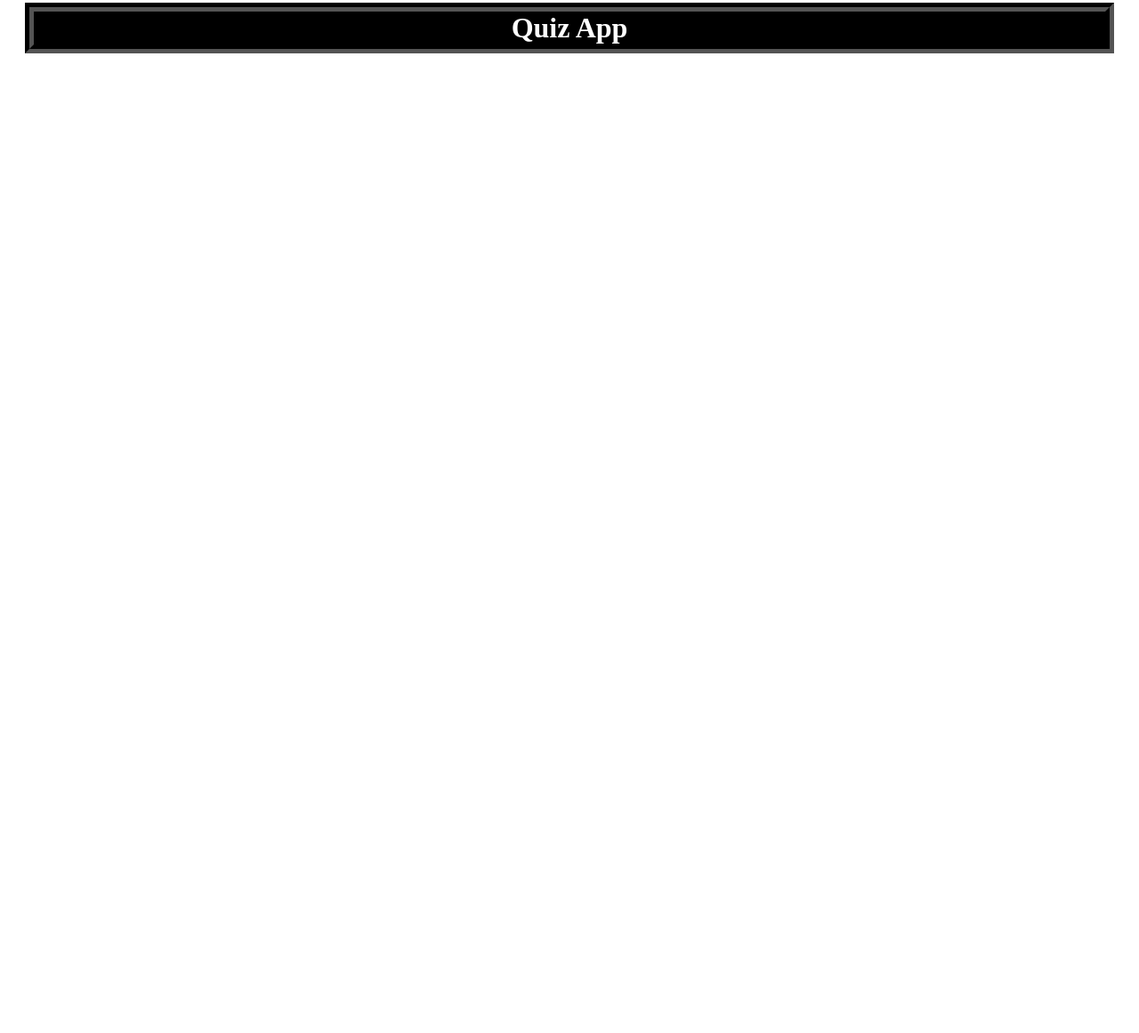
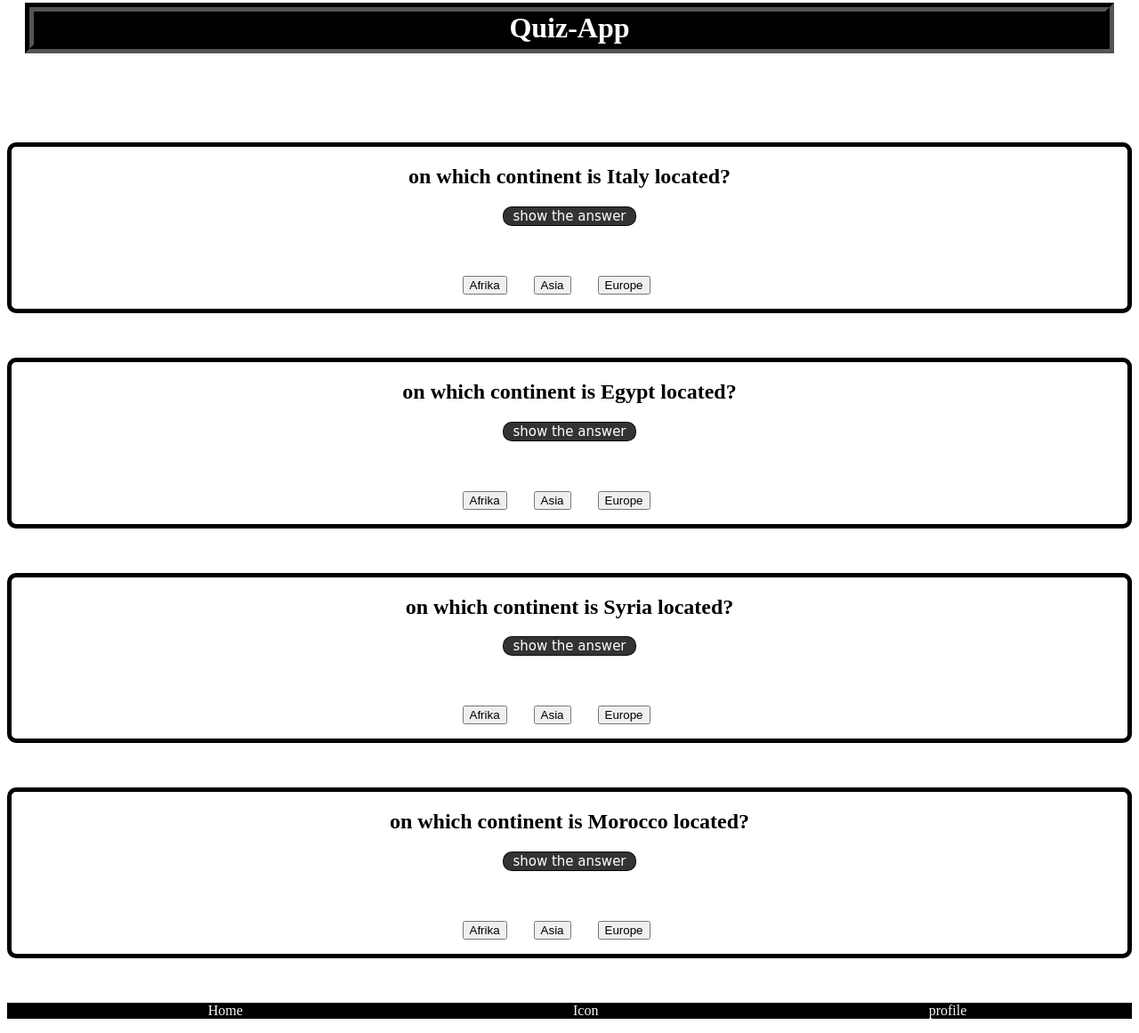
Before and after one commit to AbdulrahmanTabbakh/quiz-app-new, a plain HTML site: page index.html in a window 1280 px wide. Shown: the part 17-1178 px from the top of the page at 89% size. Before the commit the page ends 800 px from the top, so only its background shows below. Drawn offline with Linux system fonts and the light colour scheme.

Commit message:
update html and css

```diff
--- a/index.html
+++ b/index.html
@@ -4,10 +4,69 @@
     <meta charset="UTF-8" />
     <meta name="viewport" content="width=device-width, initial-scale=1.0" />
     <link rel="stylesheet" href="styles.css" />
+
     <title>Quiz App</title>
   </head>
-  <header>
-    <h1>Quiz App</h1>
-  </header>
-  <body></body>
+
+  <body>
+    <header>
+      <h1>Quiz-App</h1>
+    </header>
+
+    <main>
+      <section class="quetion-card">
+        <span class="material-symbols-outlined bookmark"> bookmark </span>
+        <h2 class="quetion">on which continent is Italy located?</h2>
+        <button class="button-answer">show the answer</button>
+
+        <ul class="answer">
+          <li class="tag"><button>Afrika</button></li>
+          <li class="tag"><button>Asia</button></li>
+          <li class="tag"><button>Europe</button></li>
+        </ul>
+      </section>
+
+      <section class="quetion-card">
+        <h2 class="quetion">on which continent is Egypt located?</h2>
+        <button class="button-answer">show the answer</button>
+
+        <ul class="answer">
+          <li class="tag"><button>Afrika</button></li>
+          <li class="tag"><button>Asia</button></li>
+          <li class="tag"><button>Europe</button></li>
+        </ul>
+      </section>
+
+      <section class="quetion-card">
+        <h2 class="quetion">on which continent is Syria located?</h2>
+        <button class="button-answer">show the answer</button>
+
+        <ul class="answer">
+          <li class="tag"><button>Afrika</button></li>
+          <li class="tag"><button>Asia</button></li>
+          <li class="tag"><button>Europe</button></li>
+        </ul>
+      </section>
+      <section class="quetion-card">
+        <h2 class="quetion">on which continent is Morocco located?</h2>
+        <button class="button-answer">show the answer</button>
+
+        <ul class="answer">
+          <li class="tag"><button>Afrika</button></li>
+          <li class="tag"><button>Asia</button></li>
+          <li class="tag"><button>Europe</button></li>
+        </ul>
+      </section>
+
+      <footer>
+        <nav class="navbar">
+          <ul class="nav-li">
+            <li><a href=""></a>Home</li>
+            <li><a href=""></a>Icon</li>
+            <li><a href=""></a>profile</li>
+          </ul>
+        </nav>
+      </footer>
+    </main>
+  </body>
 </html>
--- a/styles.css
+++ b/styles.css
@@ -8,4 +8,57 @@ h1 {
   text-align: center;
   margin: 20px;
   border: 10px groove black;
+  margin-bottom: 100px;
 }
+
+.quetion-card {
+  display: flex;
+  flex-direction: column;
+  justify-content: center;
+  border: 5px solid black;
+  margin-bottom: 50px;
+
+  align-items: center;
+  border-radius: 10px;
+}
+
+.button-answer {
+  display: flex;
+  justify-content: center;
+  background-color: rgba(0, 0, 0, 0.8);
+  color: white;
+  font-size: 15px;
+  border: 1px solid rgba(0, 0, 0, 0.822);
+  font-family: cursive;
+  width: 150px;
+  border-radius: 10px;
+  align-items: center;
+  margin-bottom: 40px;
+}
+.answer {
+  display: flex;
+  list-style: none;
+  padding: 0;
+}
+.tag {
+  margin-right: 30px;
+}
+
+.material-symbols-outlined {
+  font-variation-settings: "FILL" 0, "wght" 400, "GRAD" 0, "opsz" 24;
+  position: absolute;
+  right: 0;
+  top: 0;
+  color: blue;
+}
+
+.navbar {
+  background-color: black;
+  color: aliceblue;
+}
+
+.nav-li {
+  display: flex;
+  justify-content: space-around;
+  list-style: none;
+}
```
Also changed, not shown: 2 other files.
